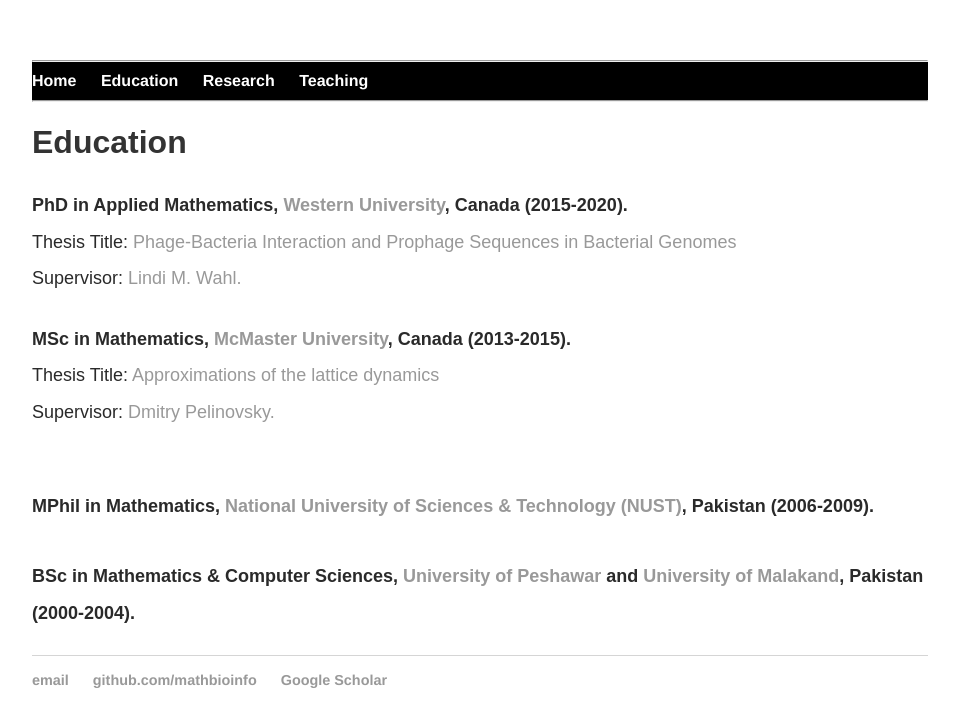
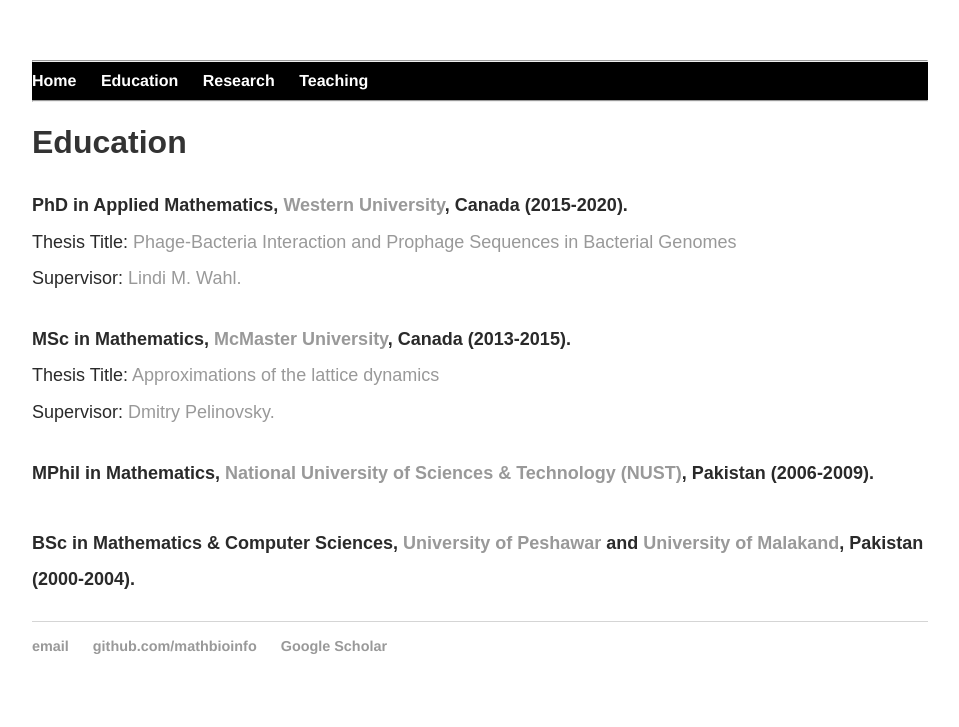
Before and after one commit to MathBioInfo/amjadkhan, a Jekyll site: the page built from Education/index.html, in a window 1280 px wide. Shown: the top 727 px of the page, without its empty margins (160-1119 px from the left). Built offline with Jekyll 4.4.1, drawn with Linux system fonts in a browser that asks for light colours.

Commit message:
Update index.html

```diff
--- a/Education/index.html
+++ b/Education/index.html
@@ -33,17 +33,11 @@
 			<strong> MSc in Mathematics,  <a href="https://www.mcmaster.ca/" target="_blank">McMaster University</a>, Canada (2013-2015).
 			</strong></a><br />Thesis Title: <a href="https://macsphere.mcmaster.ca/handle/11375/17274" target="_blank">Approximations of the lattice dynamics</a></font><font color="#2a2a2a" size="4">
 			<br> Supervisor: <a href="https://dmpeli.math.mcmaster.ca//" target="_blank">Dmitry Pelinovsky.</a>
-			</font><br /><br /><font color="#2a2a2a" size="4">
 			</p>
-
                          <p>
 			<strong> MPhil in Mathematics, <a href="https://nust.edu.pk/" target="_blank"> National University of Sciences & Technology (NUST)</a>, Pakistan (2006-2009).
 			</font><br /><br /><font color="#2a2a2a" size="4">
 			<strong> BSc in Mathematics & Computer Sciences,  <a href="" target="_blank"> University of Peshawar</a> and <a href="" target="_blank">University of Malakand</a>, Pakistan (2000-2004).
 			</p>
 
-
-
-
-
 		</div>
```
